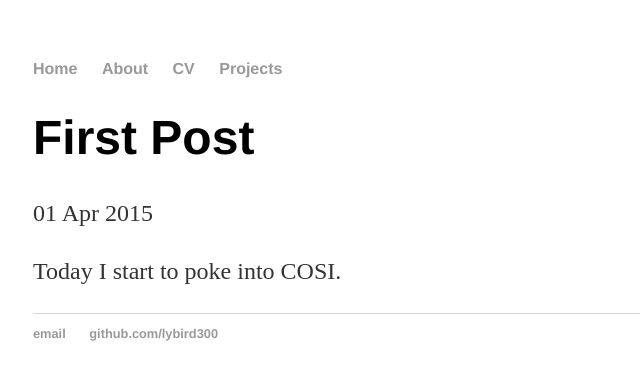
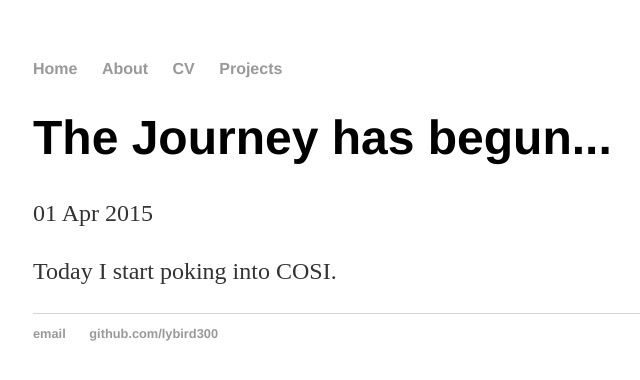
Before and after one commit to lybird300/lybird300.github.io, a Jekyll site: the page built from _posts/2015-04-01-poking-started.md, in a window 1280 px wide. Shown: the top 380 px of the page, without its empty margins (159-799 px from the left). Built offline with Jekyll 4.4.1, drawn with Linux system fonts in a browser that asks for light colours.

Commit message:
Update 2015-04-01-poking-started.md

```diff
--- a/_posts/2015-04-01-poking-started.md
+++ b/_posts/2015-04-01-poking-started.md
@@ -1,7 +1,7 @@
 ---
 layout: post
-title: "First Post"
+title: "The Journey has begun..."
 date: 2015-04-01
 ---
 
-Today I start to poke into COSI.
+Today I start poking into COSI.
```
